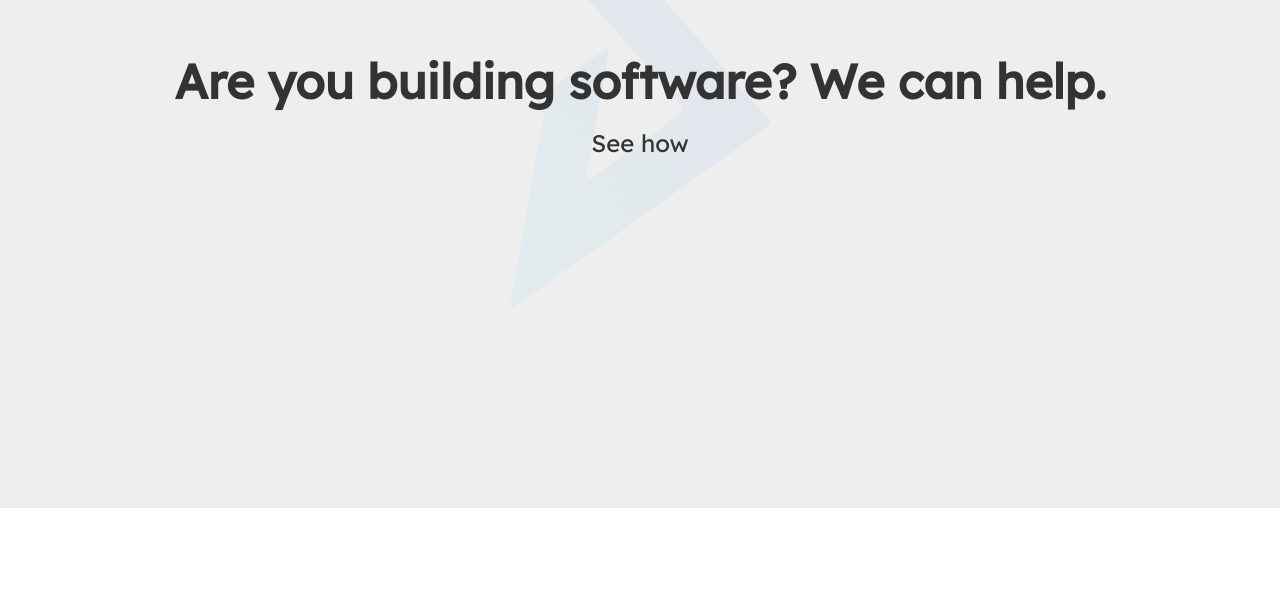
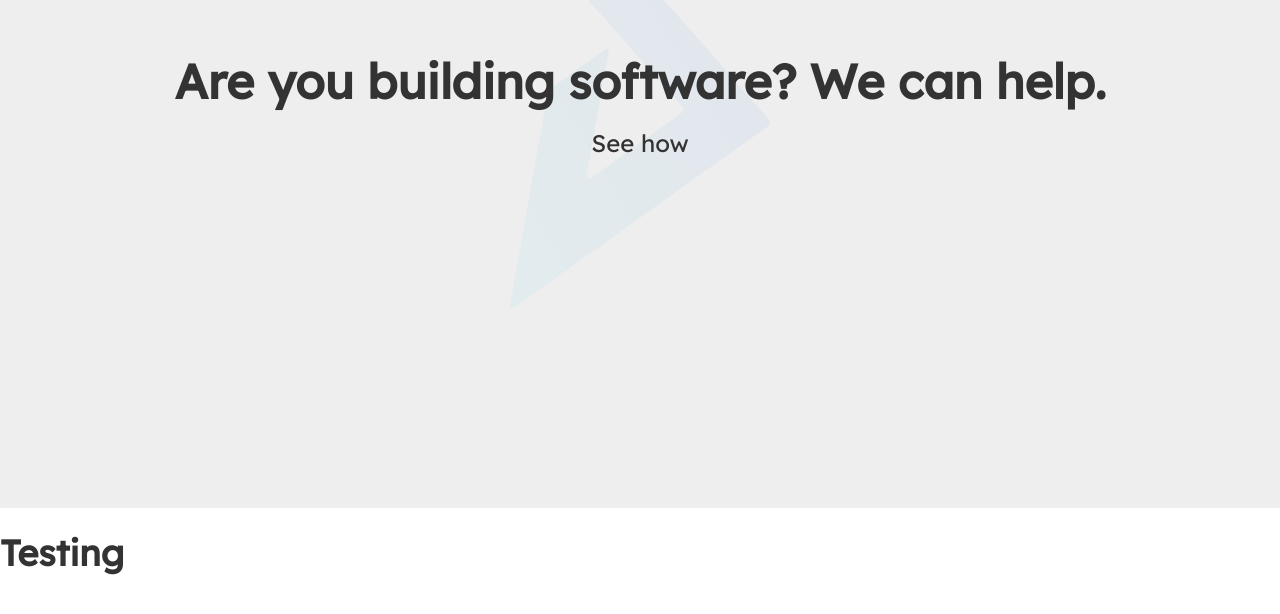
Before and after one commit to michaeldera/devshopzw, a React (Create React App) app: page / in a window 1280 px wide. Shown: the part 292-906 px from the top of the page. Before the commit the page ends 800 px from the top, so only its background shows below. Built offline with nearby package versions, Linux system fonts and the light colour scheme.

Commit message:
modified navigation

```diff
--- /dev/null
+++ b/src/components/navigation/navigation.css
@@ -0,0 +1,4 @@
+.navigation-component {
+  position:sticky;
+  top: 0px;
+}
--- a/src/components/navigation/navigation.tsx
+++ b/src/components/navigation/navigation.tsx
@@ -1,13 +1,14 @@
 import React from 'react';
+import "./navigation.css";
 
 const Navigation: React.FunctionComponent = () => {
   return (
     <nav className="navigation-component">
       <div className="navigation-wrapper">
-
+        <h1>Testing</h1>
       </div>
     </nav>
   )
 }
 
-export Navigation;
+export default Navigation;
--- a/src/pages/home/home.tsx
+++ b/src/pages/home/home.tsx
@@ -1,11 +1,14 @@
 import React from 'react';
 import Header from '../../components/header/header';
+import Navigation from '../../components/navigation/navigation';
 
 
 const Home: React.FunctionComponent = () => {
   return (
     <React.Fragment>
       <Header/>
+      <Navigation/>
+      <div style={{height: "200vh"}}></div>
     </React.Fragment>
   );
 }
```
